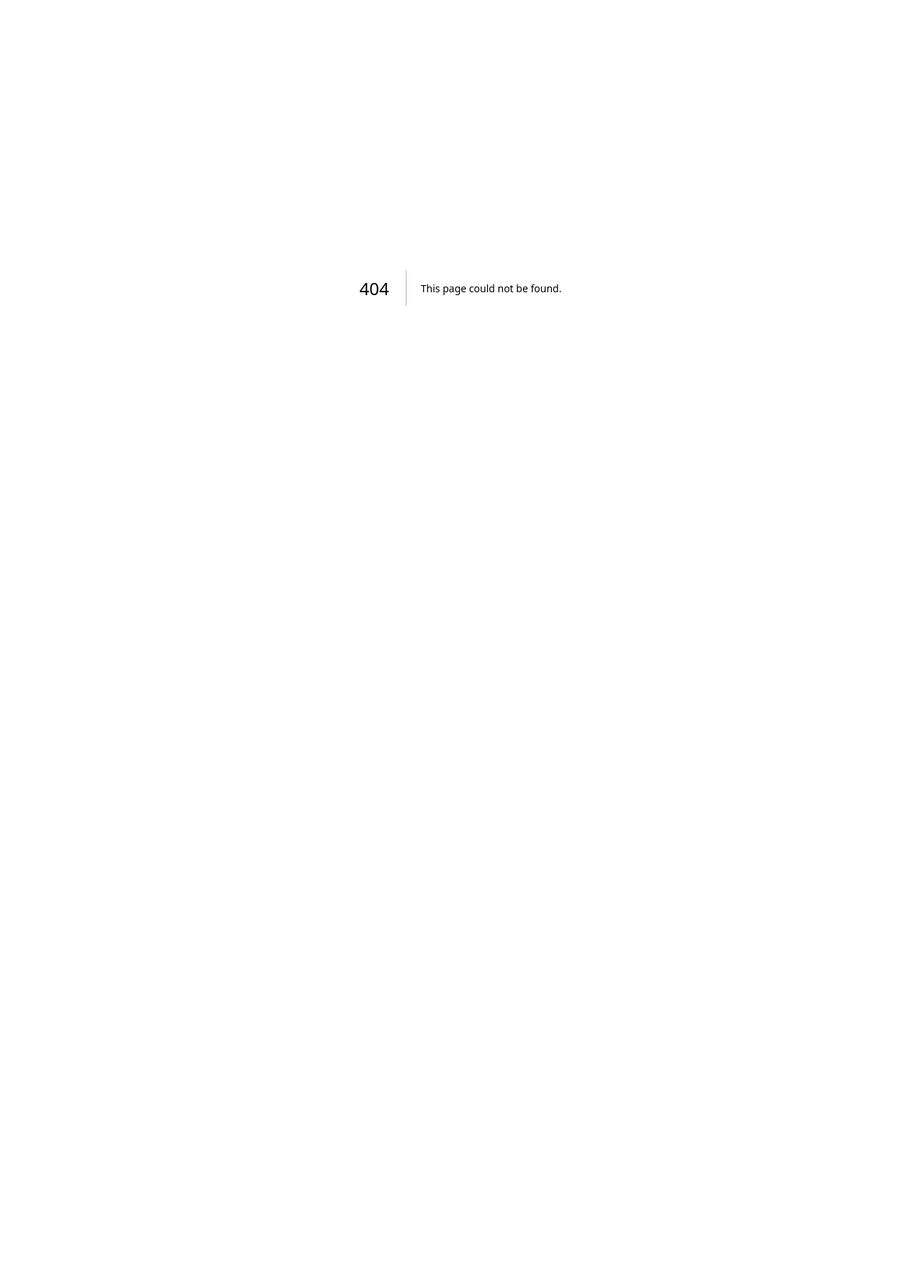
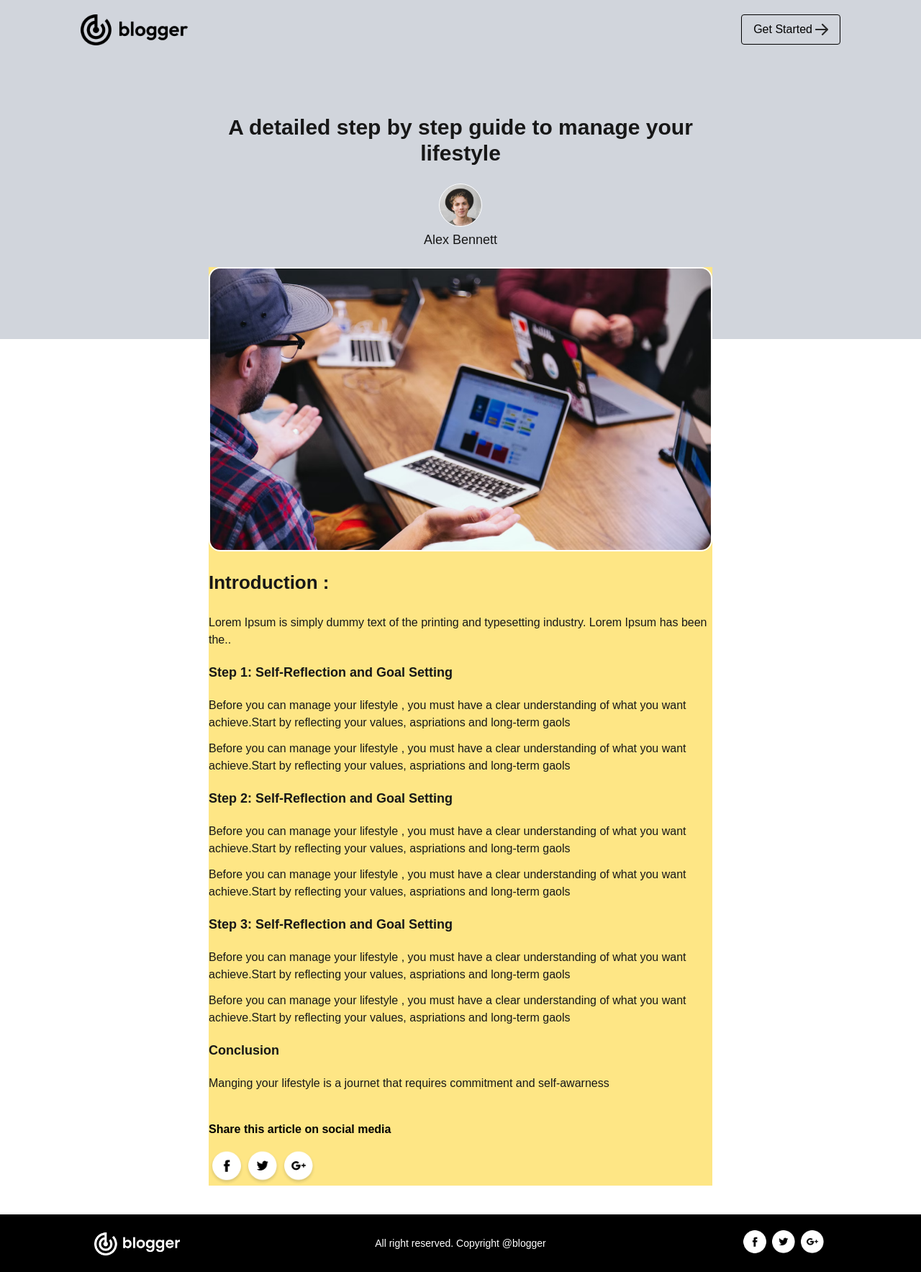
Before and after one commit to deV-12346/next-blog-app, a Next.js app: page /blogs/1 in a window 1280 px wide. Before the commit this address had no page. Shown: the whole page at 72% size. Before the commit the page ends 800 px from the top, so only its background shows below. Built offline with nearby package versions, Linux system fonts and the light colour scheme.

Commit message:
added blog description page

```diff
--- /dev/null
+++ b/src/app/blogs/[id]/page.jsx
@@ -0,0 +1,74 @@
+"use client"
+import React, { useEffect, useState } from 'react'
+import { assets, blog_data } from '../../../../assets/assets'
+import Image from 'next/image'
+import Footer from '@/components/Footer'
+import Link from 'next/link'
+
+const page = ({ params }) => {
+      const [data, setData] = useState(null)
+      const { id } = React.use(params);
+      const fetchData = () => {
+            for (let i = 0; i<blog_data.length; i++){
+              if (Number(id) === blog_data[0].id) {
+                        setData(blog_data[i])
+                        console.log(blog_data[i])
+                        break;
+                  }
+            }
+      }
+useEffect(() => {
+      fetchData()
+}, [])
+return (
+      data? <>
+      <div className='bg-gray-300 px-5 py-5 md:px-12 lg:px-28'>
+            <div className='flex justify-between items-center'>
+            <Link href={"/"}>
+            <Image src={assets.logo} width={120}  height={40}  alt="logo"
+            className='w-[120px] sm:w-[150px]'/>
+            </Link>
+            <button className='flex items-center gap-1 px-4 py-2 border rounded text-black
+            hover:shadow-sm hover:bg-gray-200 shadow-indigo-500 cursor-pointer'>
+                        Get Started
+            <Image src={assets.arrow} alt='arrow' className='hover:scale-120'/>
+            </button>
+            </div>
+            <div className='text-center my-24 '>
+              <h1 className='text-2xl sm:text-3xl font-semibold max-w-[700px] mx-auto'>{data.title}</h1>
+               <Image className='mx-auto border mt-6 border-white rounded-full' alt='author-img' src={data.author_img} width={60} />
+               <p className='max-w-[740px] mx-auto mt-1 pb-2 text-lg'>{data.author}</p>
+            </div>
+      </div>
+      <div className='mx-5 max-w-[700px] md:mx-auto mt-[-100px] mb-10 bg-amber-200'>
+               <Image className='border-2 border-white rounded-2xl' src={data.image} alt="blog-img" width={1280} height={720}/>
+               <h1 className='my-6 font-semibold text-[26px]'>Introduction :</h1>
+               <p>{data.description}</p>
+               <h3 className='my-5 text-[18px] font-semibold'>Step 1: Self-Reflection and Goal Setting</h3>
+               <p className='my-3'>Before you can manage your lifestyle , you must have a clear understanding of what you want achieve.Start by reflecting your values, aspriations and long-term gaols</p>
+               <p className='my-3'>Before you can manage your lifestyle , you must have a clear understanding of what you want achieve.Start by reflecting your values, aspriations and long-term gaols</p>
+               <h3 className='my-5 text-[18px] font-semibold'>Step 2: Self-Reflection and Goal Setting</h3>
+               <p className='my-3'>Before you can manage your lifestyle , you must have a clear understanding of what you want achieve.Start by reflecting your values, aspriations and long-term gaols</p>
+               <p className='my-3'>Before you can manage your lifestyle , you must have a clear understanding of what you want achieve.Start by reflecting your values, aspriations and long-term gaols</p>
+               <h3 className='my-5 text-[18px] font-semibold'>Step 3: Self-Reflection and Goal Setting</h3>
+               <p className='my-3'>Before you can manage your lifestyle , you must have a clear understanding of what you want achieve.Start by reflecting your values, aspriations and long-term gaols</p>
+               <p className='my-3'>Before you can manage your lifestyle , you must have a clear understanding of what you want achieve.Start by reflecting your values, aspriations and long-term gaols</p>
+               <h3 className='my-5 text-[18px] font-semibold'>Conclusion</h3>
+               <p className='my-3'>Manging your lifestyle is a journet that requires commitment and self-awarness</p>
+               <div className='my-10'>
+                <p className='text-black font-semibold my-4'>Share this article on social media</p>
+                <div className='flex'>
+                <Image src={assets.facebook_icon} width={50} alt='fb'/>
+                <Image src={assets.twitter_icon} width={50} alt='twitter'/>
+                <Image src={assets.googleplus_icon} width={50} alt='google'/>
+                </div>
+               </div>
+      </div>
+      <Footer/>
+      </>
+      :
+      <></>
+)
+}
+
+export default page
--- a/src/components/BlogItem.jsx
+++ b/src/components/BlogItem.jsx
@@ -2,19 +2,24 @@
 import Image from 'next/image'
 import React from 'react'
 import { assets, blog_data } from '../../assets/assets'
+import Link from 'next/link'
 
-const BlogItem = ({title,description,image,category}) => {
+const BlogItem = ({id,title,description,image,category}) => {
   return (
-    <div className=' cursor-pointer max-w-[300px] sm:max-w-[280px] border-1 hover:scale-101 bg-white hover:shadow-xl hover:shadow-indigo-600  ' >
+    <div className='max-w-[300px] sm:max-w-[280px] border-1 hover:scale-101 bg-white hover:shadow-xl hover:shadow-indigo-600  ' >
+       <Link href={`/blogs/${id}`}>
        <Image src={image} height={400} width={400} alt='image' />
+       </Link>
        <p className='ml-5 mt-3 px-2 py-1 inline-block  bg-black text-white text-sm'>{category}</p>
        <div className='p-5'>
           <h5 className='mb-1 text-lg font-medium text-gray-900 tracking-tight'>{title}</h5>
           <p className='mb-3 text-sm tracking-tight text-gray-700'>{description}</p>
-          <div className='inline-flex items-center py-2 font-semibold text-center'>
+            <Link href={`/blogs/${id}`}>
+            <div className='inline-flex items-center py-2 font-semibold text-center'>
             Read More
             <Image src={assets.arrow} width={12} alt='arrow-icon' className='ml-2'/>
-          </div>
+             </div>
+            </Link>
        </div>
     </div>
   )
--- a/src/components/BlogList.jsx
+++ b/src/components/BlogList.jsx
@@ -16,8 +16,8 @@ const BlogList = () => {
            {
             blog_data.filter((item)=>menu==="All" ? true : item.category===menu).map((blog,index)=>{
                   return <BlogItem key={index}
-                  title={blog.title} category={blog.category} description={blog.description}
-                  image={blog.image} />
+                  id={blog.id} title={blog.title} category={blog.category}
+                  description={blog.description} image={blog.image} />
             })
            }
        </div>
--- a/src/components/Footer.jsx
+++ b/src/components/Footer.jsx
@@ -8,9 +8,9 @@ const Footer = () => {
        <Image src={assets.logo_light} alt='logo' width={120} />
        <p className='text-sm text-white'>All right reserved. Copyright @blogger </p>
        <div className='flex'>
-             <Image src={assets.facebook_icon} width={40}/>
-             <Image src={assets.twitter_icon} width={40}/>
-             <Image src={assets.googleplus_icon} width={40}/>
+             <Image src={assets.facebook_icon} alt='fb' width={40}/>
+             <Image src={assets.twitter_icon} alt='twitter-icon' width={40}/>
+             <Image src={assets.googleplus_icon} alt='google-icon' width={40}/>
        </div>
     </div>
   )
```
